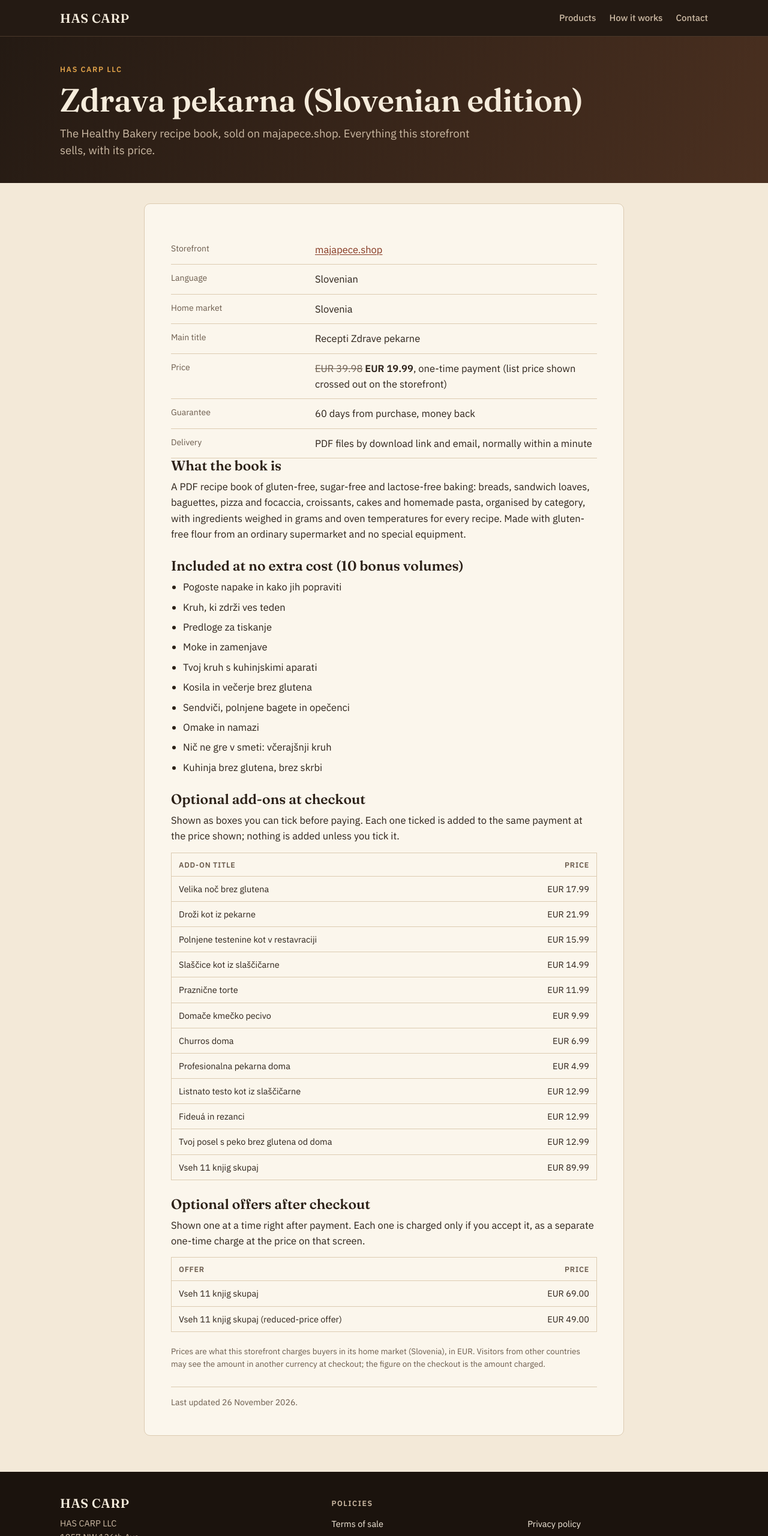
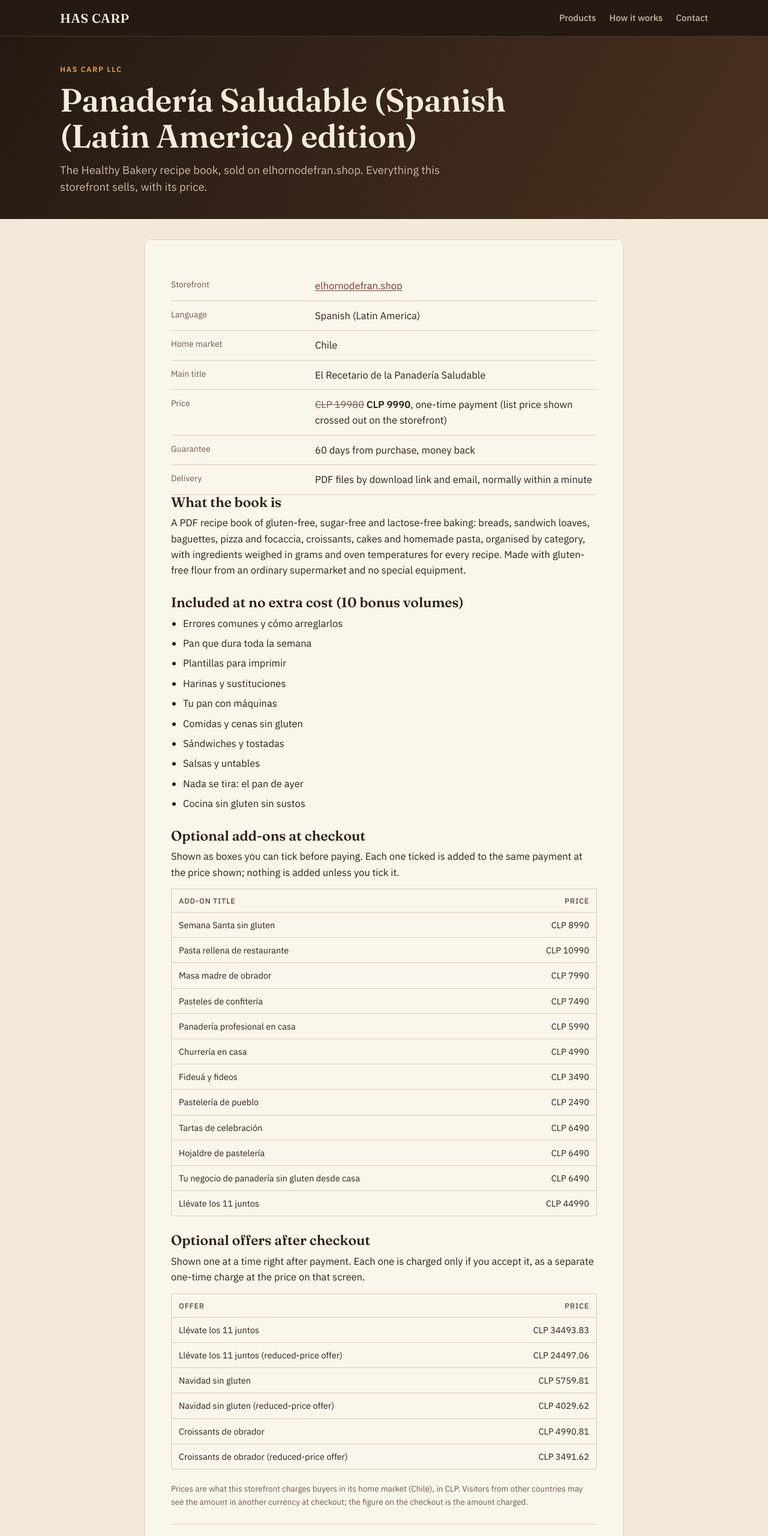
Before and after one commit to facusancheztulipani-gif/hascarp, a plain HTML site: page catalogue/elhornodefran/index.html in a window 1280 px wide. Shown: the top 2560 px of the page at 60% size. Drawn offline with Linux system fonts and the light colour scheme.

Commit message:
Vigía de la LLC: catálogo al 26/11/2026
Generado por ~/herramientas/vigia-llc.py desde las tiendas vivas de Impultienda.

Co-Authored-By: Claude Opus 5.5 <noreply@anthropic.com>

```diff
--- a/catalogue/zdravapekarnasi/index.html
+++ b/catalogue/elhornodefran/index.html
@@ -3,8 +3,8 @@
 <head>
 <meta charset="utf-8">
 <meta name="viewport" content="width=device-width,initial-scale=1">
-<title>Zdrava pekarna (Slovenian edition) | HAS CARP LLC</title>
-<meta name="description" content="The Healthy Bakery recipe book, sold on majapece.shop. Everything this storefront sells, with its price.">
+<title>Panadería Saludable (Spanish (Latin America) edition) | HAS CARP LLC</title>
+<meta name="description" content="The Healthy Bakery recipe book, sold on elhornodefran.shop. Everything this storefront sells, with its price.">
 <link rel="icon" href="/favicon.svg" type="image/svg+xml">
 <link rel="stylesheet" href="/assets/site.css">
 </head>
@@ -22,31 +22,31 @@
 <main>
 <div class="page-head"><div class="wrap">
   <p class="label">HAS CARP LLC</p>
-  <h1>Zdrava pekarna (Slovenian edition)</h1>
-  <p class="lede">The Healthy Bakery recipe book, sold on majapece.shop. Everything this storefront sells, with its price.</p>
+  <h1>Panadería Saludable (Spanish (Latin America) edition)</h1>
+  <p class="lede">The Healthy Bakery recipe book, sold on elhornodefran.shop. Everything this storefront sells, with its price.</p>
 </div></div>
 <div class="prose-band"><div class="wrap"><article class="prose">
 
 <dl class="registry">
-  <dt>Storefront</dt><dd><a href="https://www.majapece.shop/" rel="noopener">majapece.shop</a></dd>
-  <dt>Language</dt><dd>Slovenian</dd>
-  <dt>Home market</dt><dd>Slovenia</dd>
-  <dt>Main title</dt><dd>Recepti Zdrave pekarne</dd>
-  <dt>Price</dt><dd><span class="was">EUR 39.98</span> <strong>EUR 19.99</strong>, one-time payment (list price shown crossed out on the storefront)</dd>
+  <dt>Storefront</dt><dd><a href="https://www.elhornodefran.shop/" rel="noopener">elhornodefran.shop</a></dd>
+  <dt>Language</dt><dd>Spanish (Latin America)</dd>
+  <dt>Home market</dt><dd>Chile</dd>
+  <dt>Main title</dt><dd>El Recetario de la Panadería Saludable</dd>
+  <dt>Price</dt><dd><span class="was">CLP 19980</span> <strong>CLP 9990</strong>, one-time payment (list price shown crossed out on the storefront)</dd>
   <dt>Guarantee</dt><dd>60 days from purchase, money back</dd>
   <dt>Delivery</dt><dd>PDF files by download link and email, normally within a minute</dd>
 </dl>
 <h2>What the book is</h2>
 <p>A PDF recipe book of gluten-free, sugar-free and lactose-free baking: breads, sandwich loaves, baguettes, pizza and focaccia, croissants, cakes and homemade pasta, organised by category, with ingredients weighed in grams and oven temperatures for every recipe. Made with gluten-free flour from an ordinary supermarket and no special equipment.</p>
 <h2>Included at no extra cost (10 bonus volumes)</h2>
-<ul><li>Pogoste napake in kako jih popraviti</li><li>Kruh, ki zdrži ves teden</li><li>Predloge za tiskanje</li><li>Moke in zamenjave</li><li>Tvoj kruh s kuhinjskimi aparati</li><li>Kosila in večerje brez glutena</li><li>Sendviči, polnjene bagete in opečenci</li><li>Omake in namazi</li><li>Nič ne gre v smeti: včerajšnji kruh</li><li>Kuhinja brez glutena, brez skrbi</li></ul>
+<ul><li>Errores comunes y cómo arreglarlos</li><li>Pan que dura toda la semana</li><li>Plantillas para imprimir</li><li>Harinas y sustituciones</li><li>Tu pan con máquinas</li><li>Comidas y cenas sin gluten</li><li>Sándwiches y tostadas</li><li>Salsas y untables</li><li>Nada se tira: el pan de ayer</li><li>Cocina sin gluten sin sustos</li></ul>
 <h2>Optional add-ons at checkout</h2>
 <p>Shown as boxes you can tick before paying. Each one ticked is added to the same payment at the price shown; nothing is added unless you tick it.</p>
-<table class="items"><thead><tr><th>Add-on title</th><th class="num">Price</th></tr></thead><tbody><tr><td>Velika noč brez glutena</td><td class="num">EUR 17.99</td></tr><tr><td>Droži kot iz pekarne</td><td class="num">EUR 21.99</td></tr><tr><td>Polnjene testenine kot v restavraciji</td><td class="num">EUR 15.99</td></tr><tr><td>Slaščice kot iz slaščičarne</td><td class="num">EUR 14.99</td></tr><tr><td>Praznične torte</td><td class="num">EUR 11.99</td></tr><tr><td>Domače kmečko pecivo</td><td class="num">EUR 9.99</td></tr><tr><td>Churros doma</td><td class="num">EUR 6.99</td></tr><tr><td>Profesionalna pekarna doma</td><td class="num">EUR 4.99</td></tr><tr><td>Listnato testo kot iz slaščičarne</td><td class="num">EUR 12.99</td></tr><tr><td>Fideuá in rezanci</td><td class="num">EUR 12.99</td></tr><tr><td>Tvoj posel s peko brez glutena od doma</td><td class="num">EUR 12.99</td></tr><tr><td>Vseh 11 knjig skupaj</td><td class="num">EUR 89.99</td></tr></tbody></table>
+<table class="items"><thead><tr><th>Add-on title</th><th class="num">Price</th></tr></thead><tbody><tr><td>Semana Santa sin gluten</td><td class="num">CLP 8990</td></tr><tr><td>Pasta rellena de restaurante</td><td class="num">CLP 10990</td></tr><tr><td>Masa madre de obrador</td><td class="num">CLP 7990</td></tr><tr><td>Pasteles de confitería</td><td class="num">CLP 7490</td></tr><tr><td>Panadería profesional en casa</td><td class="num">CLP 5990</td></tr><tr><td>Churrería en casa</td><td class="num">CLP 4990</td></tr><tr><td>Fideuá y fideos</td><td class="num">CLP 3490</td></tr><tr><td>Pastelería de pueblo</td><td class="num">CLP 2490</td></tr><tr><td>Tartas de celebración</td><td class="num">CLP 6490</td></tr><tr><td>Hojaldre de pastelería</td><td class="num">CLP 6490</td></tr><tr><td>Tu negocio de panadería sin gluten desde casa</td><td class="num">CLP 6490</td></tr><tr><td>Llévate los 11 juntos</td><td class="num">CLP 44990</td></tr></tbody></table>
 <h2>Optional offers after checkout</h2>
 <p>Shown one at a time right after payment. Each one is charged only if you accept it, as a separate one-time charge at the price on that screen.</p>
-<table class="items"><thead><tr><th>Offer</th><th class="num">Price</th></tr></thead><tbody><tr><td>Vseh 11 knjig skupaj</td><td class="num">EUR 69.00</td></tr><tr><td>Vseh 11 knjig skupaj (reduced-price offer)</td><td class="num">EUR 49.00</td></tr></tbody></table>
-<p class="fine-note">Prices are what this storefront charges buyers in its home market (Slovenia), in EUR. Visitors from other countries may see the amount in another currency at checkout; the figure on the checkout is the amount charged.</p>
+<table class="items"><thead><tr><th>Offer</th><th class="num">Price</th></tr></thead><tbody><tr><td>Llévate los 11 juntos</td><td class="num">CLP 34493.83</td></tr><tr><td>Llévate los 11 juntos (reduced-price offer)</td><td class="num">CLP 24497.06</td></tr><tr><td>Navidad sin gluten</td><td class="num">CLP 5759.81</td></tr><tr><td>Navidad sin gluten (reduced-price offer)</td><td class="num">CLP 4029.62</td></tr><tr><td>Croissants de obrador</td><td class="num">CLP 4990.81</td></tr><tr><td>Croissants de obrador (reduced-price offer)</td><td class="num">CLP 3491.62</td></tr></tbody></table>
+<p class="fine-note">Prices are what this storefront charges buyers in its home market (Chile), in CLP. Visitors from other countries may see the amount in another currency at checkout; the figure on the checkout is the amount charged.</p>
 <p class="updated">Last updated 26 November 2026.</p>
 </article></div></div>
 </main>
```
Also changed, not shown: catalogue/detsundabageriet/index.html (+2 -2 lines), catalogue/elhornodevale/index.html (+4 -4 lines), contact/index.html (+1 -1 lines), index.html (+13 -13 lines), assets/img/auto/detsundabageriet-7d2197bf.webp (added).
